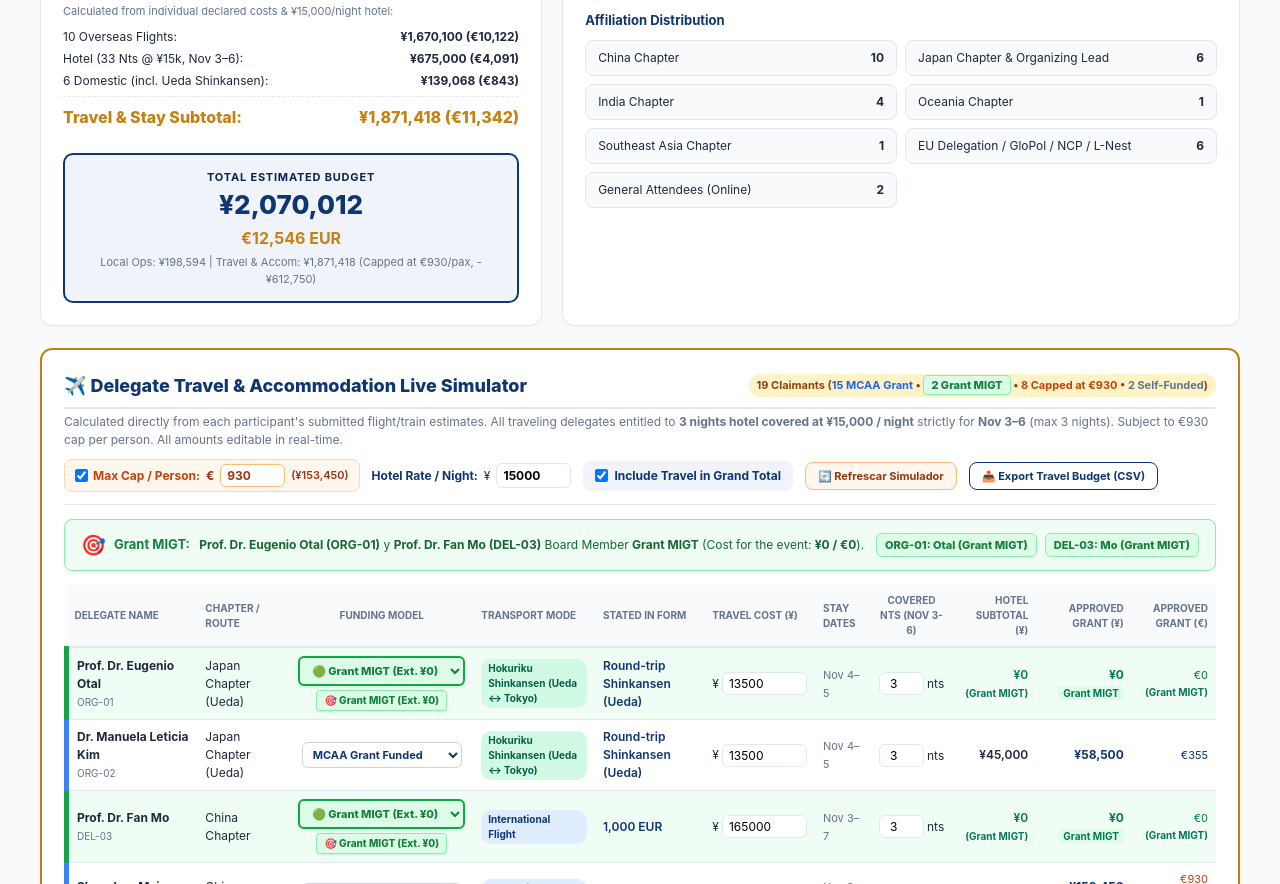
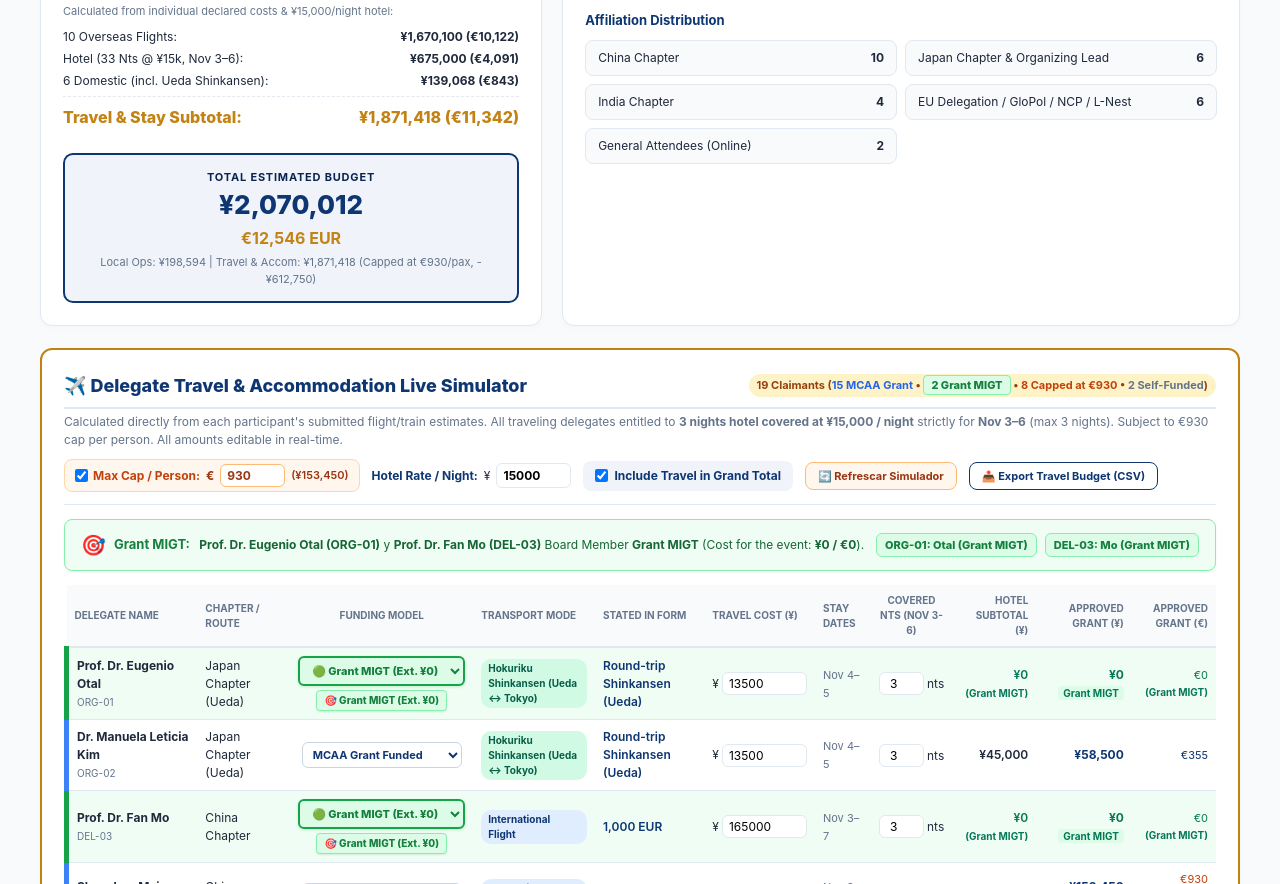
Before and after one commit to japanchapter-ux/dashboard_organizers, a plain HTML site: page index.html in a window 1280 px wide. Shown: the part 1116-2000 px from the top of the page. Drawn offline with nearby package versions, Linux system fonts and the light colour scheme; no server answers.

Commit message:
Update index.html

```diff
--- a/index.html
+++ b/index.html
@@ -358,8 +358,6 @@
         <div class="diet-item"><span>China Chapter</span><strong>10</strong></div>
         <div class="diet-item"><span>Japan Chapter & Organizing Lead</span><strong>6</strong></div>
         <div class="diet-item"><span>India Chapter</span><strong>4</strong></div>
-        <div class="diet-item"><span>Oceania Chapter</span><strong>1</strong></div>
-        <div class="diet-item"><span>Southeast Asia Chapter</span><strong>1</strong></div>
         <div class="diet-item"><span>EU Delegation / GloPol / NCP / L-Nest</span><strong>6</strong></div>
         <div class="diet-item"><span>General Attendees (Online)</span><strong>2</strong></div>
       </div>
```
